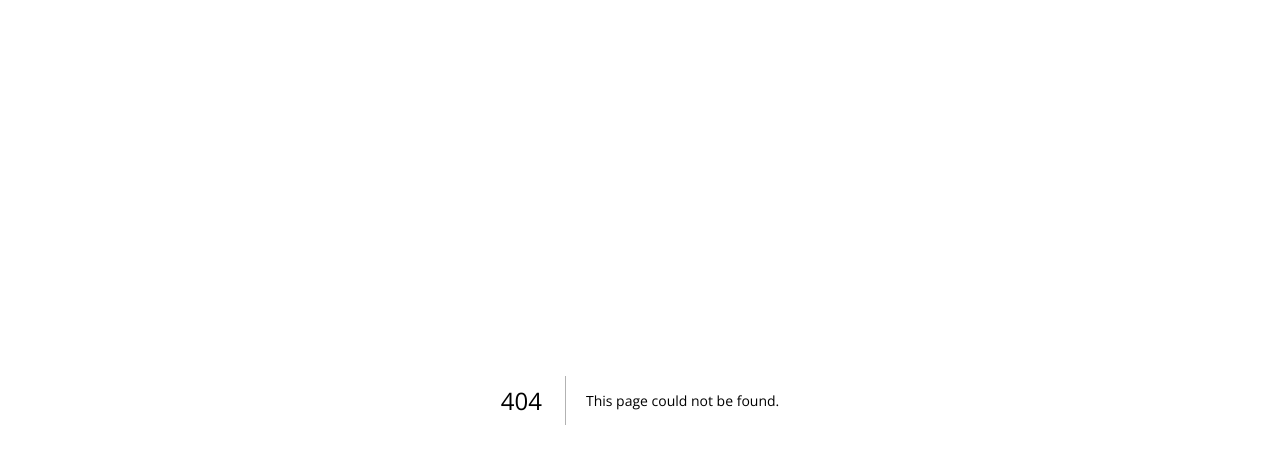
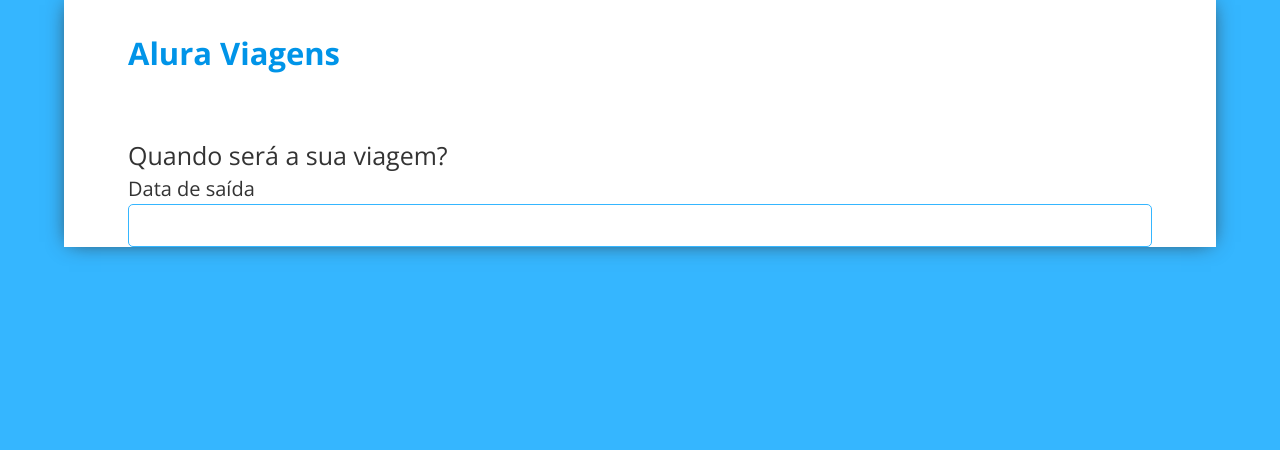
Before and after one commit to aaamenezes/Andre_Menezes_JAMStackAlura, a Next.js app: page /alura-viagens in a window 1280 px wide. Before the commit this address had no page. Shown: the top 450 px of the page. Built offline with nearby package versions, Linux system fonts and the light colour scheme.

Commit message:
First commit, criaçao da interface, detalhes basicos do theme

```diff
--- /dev/null
+++ b/pages/alura-viagens.js
@@ -0,0 +1,89 @@
+import React from 'react'
+import styled, { createGlobalStyle } from 'styled-components'
+import Container from '../src/components/common/container'
+
+const theme = {
+  borderRadius: '5px',
+  color: {
+    blue: '#35B6FF',
+    darkBlue: '#0094E8',
+    white: '#FFFFFF',
+    black: '#333333'
+  },
+  fontSize: {
+    // '39px',
+    title: '31px',
+    legend: '25px',
+    label: '20px',
+    text: '16px',
+    small: '12px'
+  },
+  fontWeight: {
+    thin: '200',
+    regular: '400',
+    bold: '700'
+  }
+}
+
+const Background = createGlobalStyle`
+  body {
+    background-color: ${ theme.color.blue };
+  }
+`
+
+const Title = styled.h1`
+  margin-top: 0;
+  padding-top: clamp(10px,5%,30px);
+  font-size: ${ theme.fontSize.title };
+  text-align: left;
+  color: ${ theme.color.darkBlue };
+`
+
+const Fieldset = styled.fieldset`
+  padding: 0;
+  border: none;
+`
+
+const FormSubtitle = styled.legend`
+  font-size: ${ theme.fontSize.legend };
+  font-weight: ${ theme.fontWeight.regular };
+  text-align: left;
+`
+
+const Label = styled.label`
+  font-size: ${ theme.fontSize.label };
+`
+
+const Input = styled.input`
+  width: 100%;
+  padding: 10px 5px;
+  border: 1px solid ${ theme.color.blue };
+  border-radius: ${ theme.borderRadius };
+  outline: none;
+`
+
+function AluraViagens() {
+  return (
+    <>
+      <Background />
+      <Container
+        backgroundColor={theme.color.white}
+        paddingLeft='5%'
+        paddingRight='5%'
+        width='90%'
+        boxShadow={`0 0 20px -5px ${ theme.color.black }`}
+      >
+        <Title>Alura Viagens</Title>
+        <form>
+          <Fieldset>
+            <FormSubtitle>Quando será a sua viagem?</FormSubtitle>
+            <Label htmlFor='sourceDate'>Data de saída</Label>
+            <Input id='sourceDate' />
+          </Fieldset>
+        </form>
+      </Container>
+    </>
+  )
+}
+
+export default AluraViagens
--- a/src/components/common/container/index.js
+++ b/src/components/common/container/index.js
@@ -18,8 +18,14 @@
   ${ propToStyle('width') };
   ${ propToStyle('minHeight') };
   ${ propToStyle('padding') };
+  ${ propToStyle('paddingTop') };
+  ${ propToStyle('paddingRight') };
   ${ propToStyle('paddingBottom') };
+  ${ propToStyle('paddingLeft') };
   ${ propToStyle('marginTop') };
+  ${ propToStyle('marginRight') };
+  ${ propToStyle('marginBottom') };
+  ${ propToStyle('marginLeft') };
   ${ propToStyle('lineHeight') };
   ${ propToStyle('backgroundColor') };
   ${ propToStyle('boxShadow') };
```
